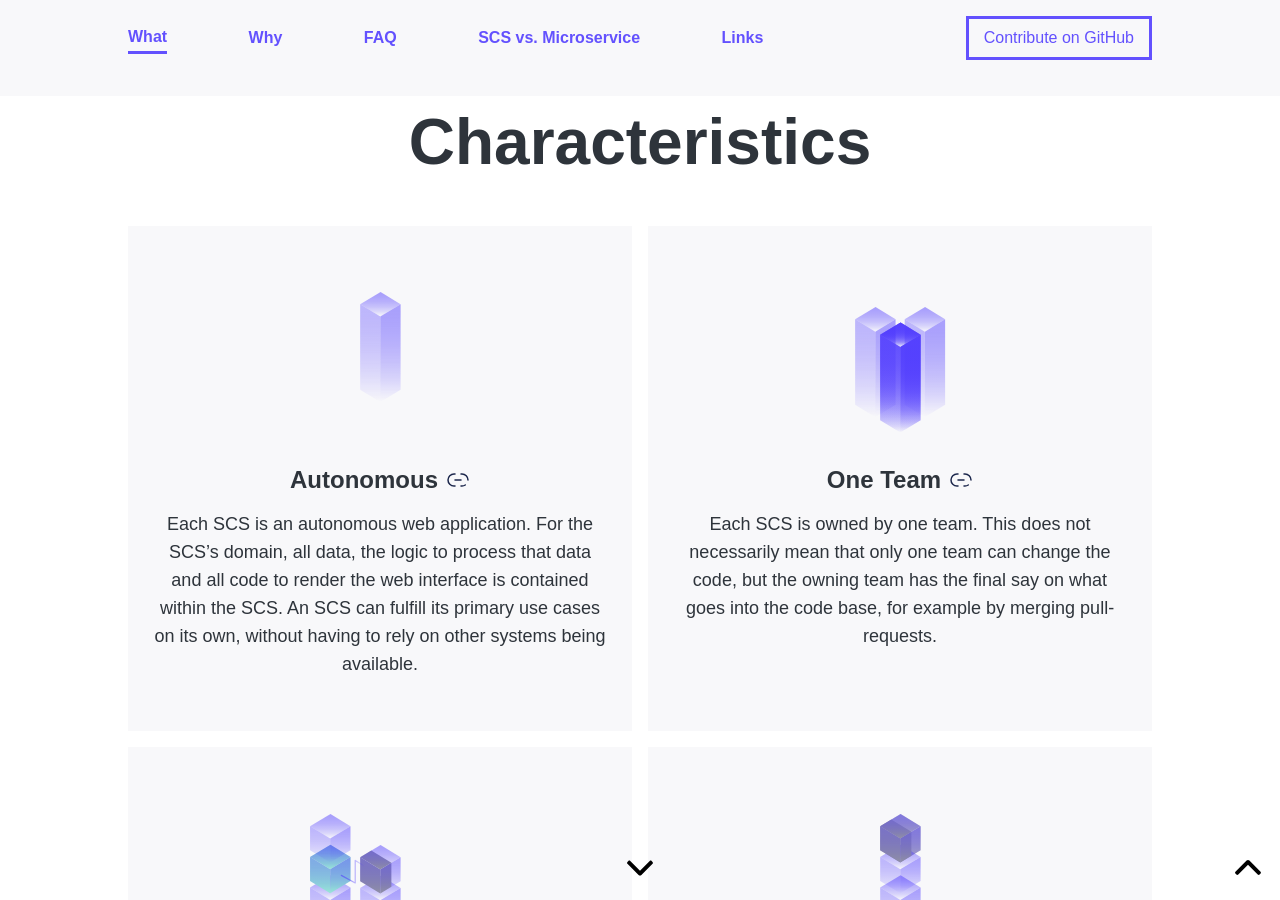
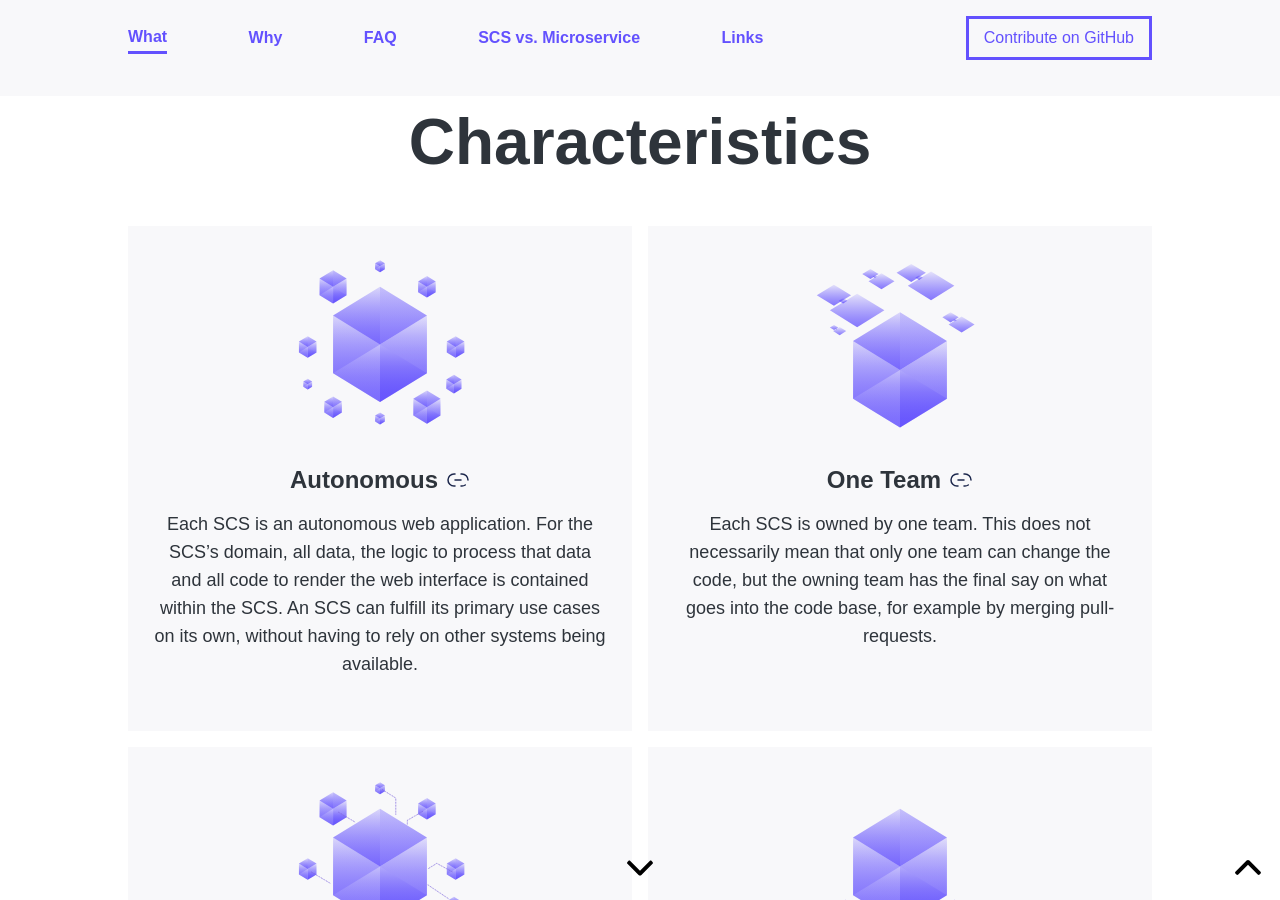
Before and after one commit to innoq/SCS, a Jekyll site: the page built from index.html, in a window 1280 px wide and 900 px high, scrolled down 858 px. Built offline with Jekyll 4.4.1, drawn with Linux system fonts in a browser that asks for light colours; some web fonts are replaced.

Commit message:
adds new images for characteristics

```diff
--- a/index.html
+++ b/index.html
@@ -19,7 +19,7 @@ description: Self-contained Systems (SCS) is a software architecture focused on
 	<h2 class="text-centered">Characteristics</h2>
 	<div class="container-with-tiles">
 		<div class="tile">
-			<div class="tile__img-container"><img src="img/scs-single-slice.svg" alt="autonomous" class="benefit-image-customizable"></div>
+			<div class="tile__img-container"><img src="img/characteristics-autonomous.svg" alt="autonomous" class="benefit-image-customizable"></div>
 			<div class="tile__heading">
 				<h3 class="tile__heading-text">Autonomous</h3>
 				<a id="autonomous" class="tile__heading-anchor">
@@ -29,7 +29,7 @@ description: Self-contained Systems (SCS) is a software architecture focused on
 			<p class="text-center">Each SCS is an autonomous web application. For the SCS’s domain, all data, the logic to process that data and all code to render the web interface is contained within the SCS. An SCS can fulfill its primary use cases on its own, without having to rely on other systems being available.</p>
 		</div>
 		<div class="tile">
-			<div class="tile__img-container"><img src="img/scs-own-team.svg" alt="scs own team" class="benefit-image-customizable"></div>
+			<div class="tile__img-container"><img src="img/characteristics-one-team.svg" alt="scs own team" class="benefit-image-customizable"></div>
 			<div class="tile__heading">
 				<h3 class="tile__heading-text">One Team</h3>
 				<a id="one-team" class="tile__heading-anchor">
@@ -39,7 +39,7 @@ description: Self-contained Systems (SCS) is a software architecture focused on
 			<p class="text-center">Each SCS is owned by one team. This does not necessarily mean that only one team can change the code, but the owning team has the final say on what goes into the code base, for example by merging pull-requests.</p>
 		</div>
 		<div class="tile">
-			<div class="tile__img-container"><img src="img/scs-asynchronous-api-calls.svg" alt="asynchronous dependencies" class="benefit-image-customizable"></div>
+			<div class="tile__img-container"><img src="img/characteristics-asynchronous-dependencies.svg" alt="asynchronous dependencies" class="benefit-image-customizable"></div>
 			<div class="tile__heading">
 				<h3 class="tile__heading-text">Asynchronous Dependencies</h3>
 				<a id="asynchronous-dependencies" class="tile__heading-anchor">
@@ -49,7 +49,7 @@ description: Self-contained Systems (SCS) is a software architecture focused on
 			<p class="text-center">Communication with other SCSs or 3rd party systems is asynchronous wherever possible. Specifically, other SCSs or external systems should not be accessed synchronously within the SCS's own request/response cycle. This decouples the systems, reduces the effects of failure, and thus supports autonomy. The goal is decoupling concerning time: An SCS should work even if other SCSs are temporarily offline. This can be achieved even if the communication on the technical level is synchronous, e.g. by replicating data or buffering requests.</p>
 		</div>
 		<div class="tile">
-			<div class="tile__img-container"><img src="img/scs-optional-api.svg" alt="service api optional" class="benefit-image-customizable"></div>
+			<div class="tile__img-container"><img src="img/charactersitics-service-api-is-optional.svg" alt="service api optional" class="benefit-image-customizable"></div>
 			<div class="tile__heading">
 				<h3 class="tile__heading-text">Service API is Optional</h3>
 				<a id="service-api-is-optional" class="tile__heading-anchor">
@@ -59,7 +59,7 @@ description: Self-contained Systems (SCS) is a software architecture focused on
 			<p class="text-center">An SCS can have an optional service API. Because the SCS has its own web UI, it can interact with the user — without going through a UI service. However, an API for mobile clients or for other SCSs might still be useful.</p>
 		</div>
 		<div class="tile">
-			<div class="tile__img-container"><img src="img/scs-own-ui-bl-db.svg" alt="own data and business logic" class="benefit-image-customizable"></div>
+			<div class="tile__img-container"><img src="img/charactersistics-own-data-and-logic.svg" alt="own data and business logic" class="benefit-image-customizable"></div>
 			<div class="tile__heading">
 				<h3 class="tile__heading-text">Own Data & Logic</h3>
 				<a id="own-data-and-logic" class="tile__heading-anchor">
@@ -69,7 +69,7 @@ description: Self-contained Systems (SCS) is a software architecture focused on
 			<p class="text-center">Each SCS must include data and logic. To really implement any meaningful features both are needed. An SCS should implement features by itself and must therefore include both.</p>
 		</div>
 		<div class="tile">
-			<div class="tile__img-container"><img src="img/scs-ui.svg" alt="own ui" class="benefit-image-customizable"></div>
+			<div class="tile__img-container"><img src="img/characteristics-own-ui.svg" alt="own ui" class="benefit-image-customizable"></div>
 			<div class="tile__heading">
 				<h3 class="tile__heading-text">Own UI</h3>
 				<a id="own-ui" class="tile__heading-anchor">
@@ -79,7 +79,7 @@ description: Self-contained Systems (SCS) is a software architecture focused on
 			<p class="text-center">An SCS should make its features usable to end-users via its own UI. Therefore the SCS should have no shared UI with other SCSs. SCSs might still have links to each other. However, asynchronous integration means that the SCS should still work even if the UI of another SCS is not available.</p>
 		</div>
 		<div class="tile">
-			<div class="tile__img-container"><img src="img/scs-autonomous-business-layer.svg" alt="no shared business logic" class="benefit-image-customizable"></div>
+			<div class="tile__img-container"><img src="img/characteristics-no-shared-business-logic.svg" alt="no shared business logic" class="benefit-image-customizable"></div>
 			<div class="tile__heading">
 				<h3 class="tile__heading-text">No Shared Business Logic</h3>
 				<a id="no-shared-business-logic" class="tile__heading-anchor">
@@ -89,7 +89,7 @@ description: Self-contained Systems (SCS) is a software architecture focused on
 			<p class="text-center">To avoid tight coupling an SCS should share no business code with other SCSs. It might be fine to create a pull-request for an SCS or use common libraries, e.g. database drivers or oAuth clients.</p>
 		</div>
 		<div class="tile">
-			<div class="tile__img-container"><img src="img/scs-hardly-synchronous-calls.svg" alt="hardly shared infrastructure" class="benefit-image-customizable"></div>
+			<div class="tile__img-container"><img src="img/characteristics-hardly-shared-infrastructure.svg" alt="hardly shared infrastructure" class="benefit-image-customizable"></div>
 			<div class="tile__heading">
 				<h3 class="tile__heading-text">Hardly Shared Infrastructure</h3>
 				<a id="hardly-shared-infrastructure" class="tile__heading-anchor">
```
Also changed, not shown: img/characteristics-asynchronous-dependencies.svg (added), img/characteristics-autonomous.svg (added), img/characteristics-hardly-shared-infrastructure.svg (added), img/characteristics-one-team.svg (added), img/characteristics-own-ui.svg (added), img/charactersistics-own-data-and-logic.svg (added), img/charactersitics-service-api-is-optional.svg (added), 1 other file.
